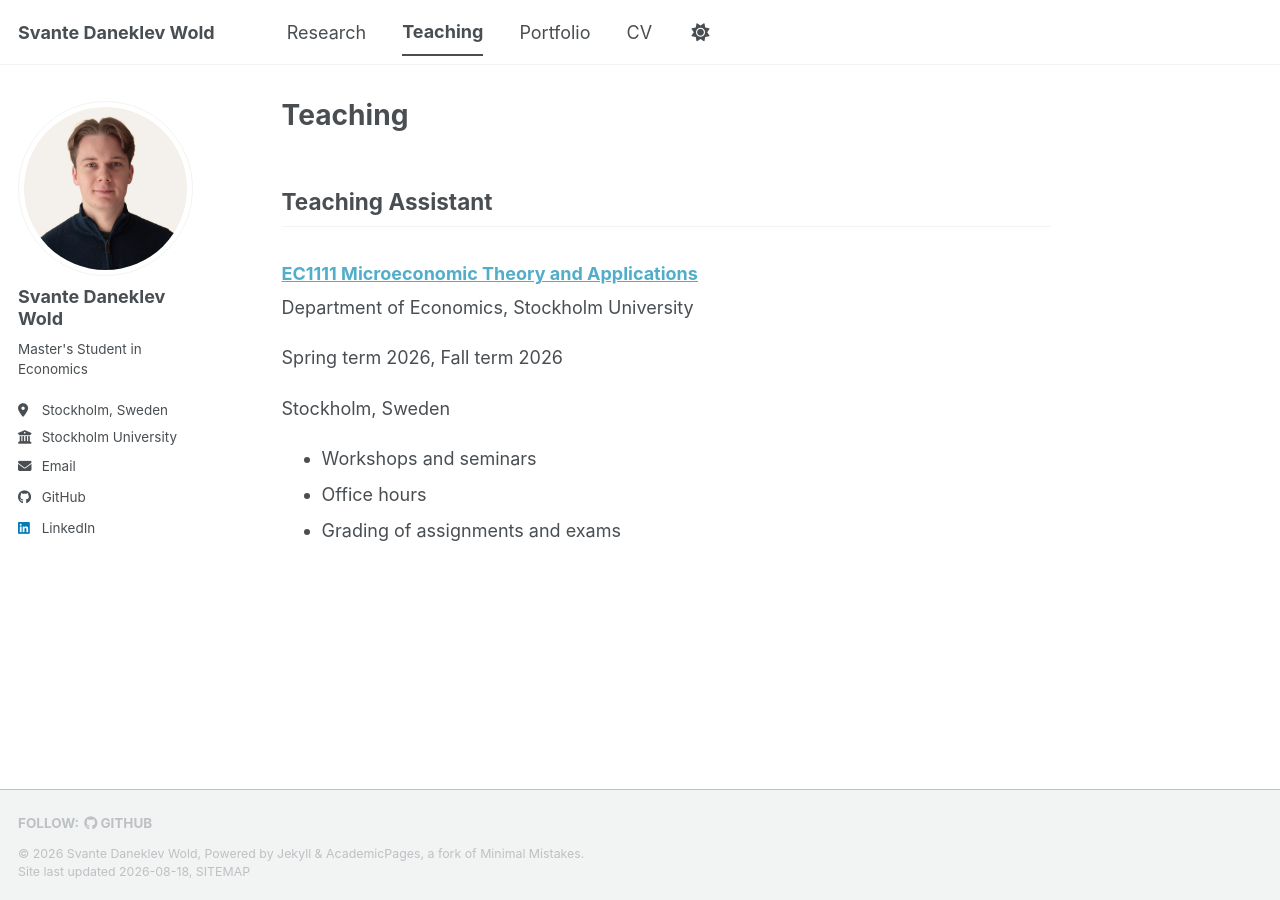
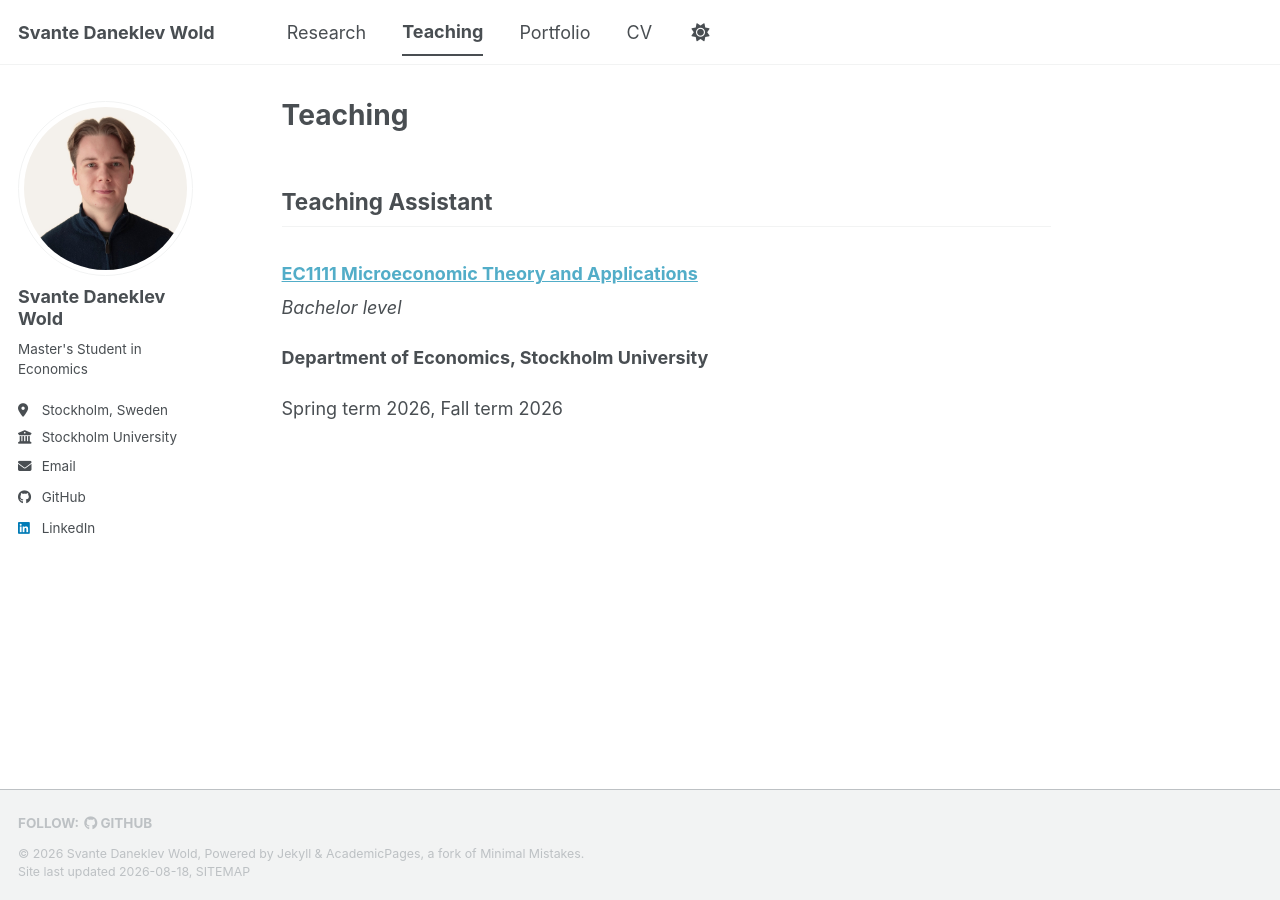
Before and after one commit to svantewold/svantewold.github.io, a Jekyll site: the page built from _pages/teaching.md, in a window 1280 px wide. Built offline with Jekyll 4.4.1, drawn with Linux system fonts in a browser that asks for light colours; a style sheet for code colours, icons or effects is not loaded.

Commit message:
Change some content

```diff
--- a/_pages/teaching.md
+++ b/_pages/teaching.md
@@ -8,12 +8,8 @@ author_profile: true
 
 ### [EC1111 Microeconomic Theory and Applications](https://www.su.se/english/education/course-catalogue/ec/ec1111)
 
-Department of Economics, Stockholm University
+*Bachelor level*
+
+**Department of Economics, Stockholm University**
 
 Spring term 2026, Fall term 2026
-
-Stockholm, Sweden
-
-- Workshops and seminars
-- Office hours
-- Grading of assignments and exams
```
